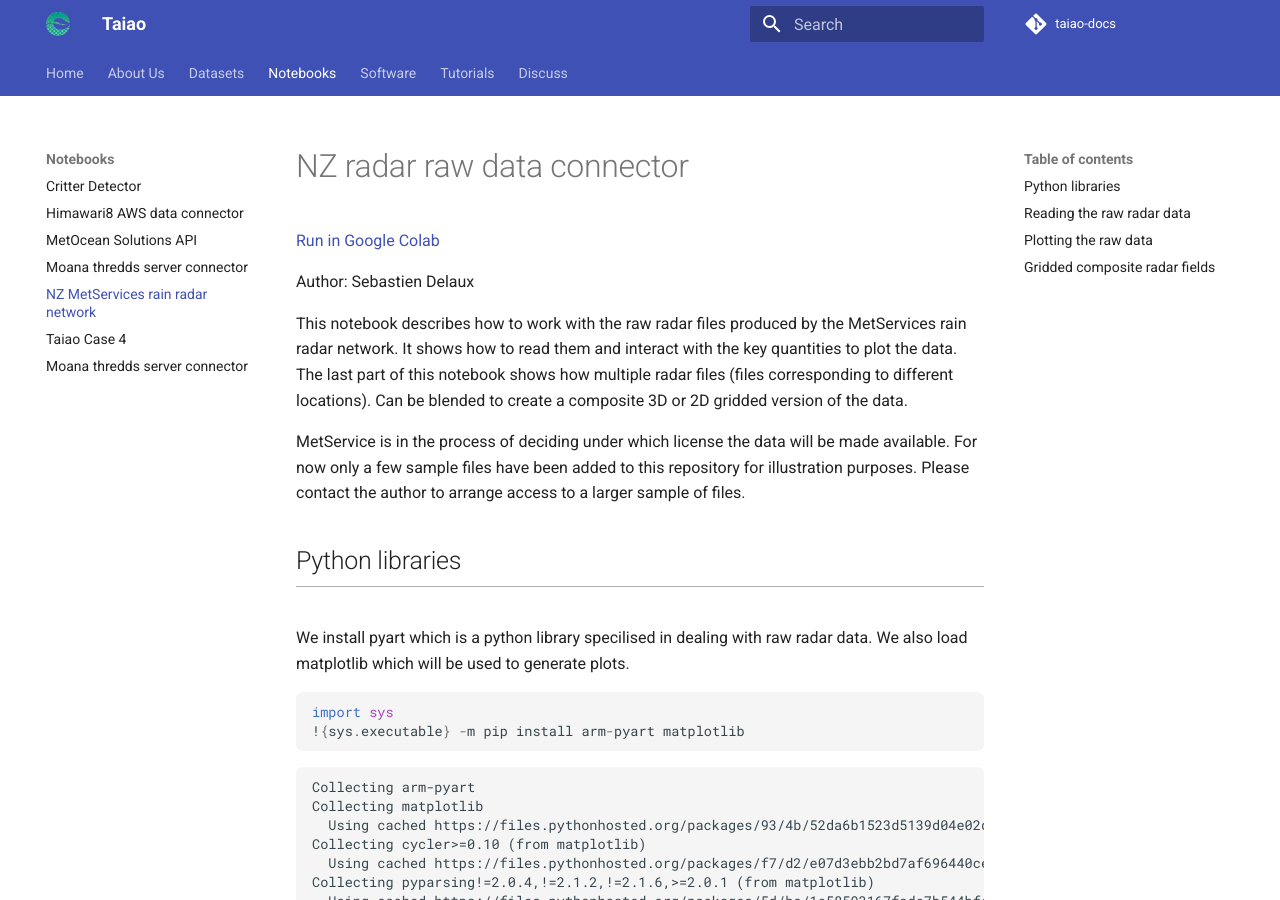
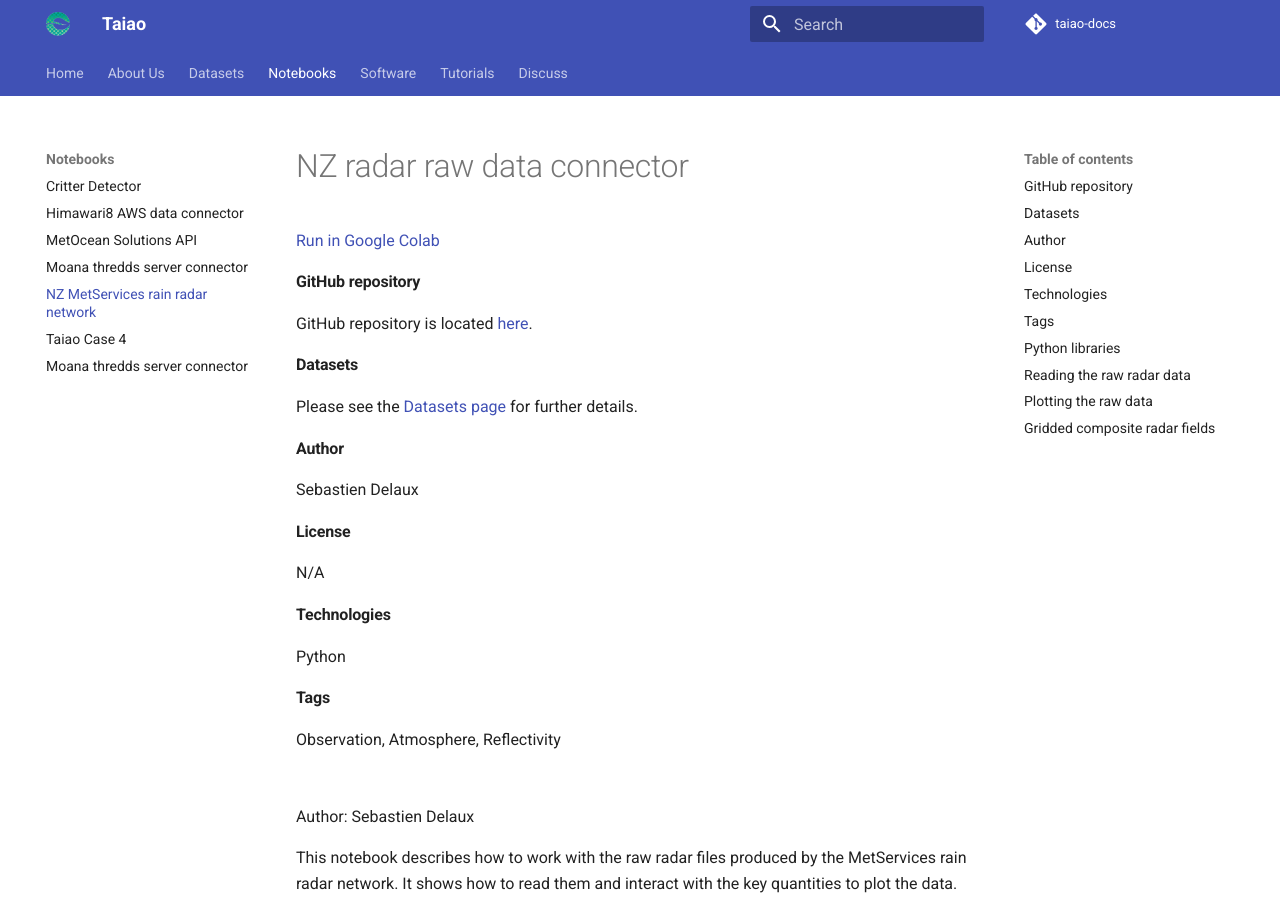
Before and after one commit to taiao/taiao-docs, an MkDocs documentation site: the page built from docs/Notebooks/NZ-Radar-connector.md, in a window 1280 px wide and 900 px high. Built offline with MkDocs 1.6.1 and Material for MkDocs 9.7.7, drawn with Linux system fonts in a browser that asks for light colours; comment, search, counter and statistics services are not loaded.

Commit message:
Add standardised meta header info.

```diff
--- a/docs/Notebooks/NZ-Radar-connector.md
+++ b/docs/Notebooks/NZ-Radar-connector.md
@@ -1,7 +1,21 @@
 # NZ radar raw data connector
 
 [Run in Google Colab](https://colab.research.google.com/github/jacobmontiel/taiao-docs/blob/main/docs/Notebooks/NZ-Radar-connector.ipynb)
-
+#### GitHub repository
+GitHub repository is located [here](https://github.com/metocean/TAIAO/tree/master/data_connectors/nzradar_connector/sample_data).
+#### Datasets
+Please see the [Datasets page](../Datasets/NZ-Radar-dataset.md) for further details.
+#### Author
+Sebastien Delaux
+#### License
+N/A
+#### Technologies
+Python
+#### Tags
+Observation, Atmosphere, Reflectivity
+<br>
+<br>
+<br>
 Author: Sebastien Delaux
 
 This notebook describes how to work with the raw radar files produced by the MetServices rain radar network. It shows how to read them and interact with the key quantities to plot the data.
```
